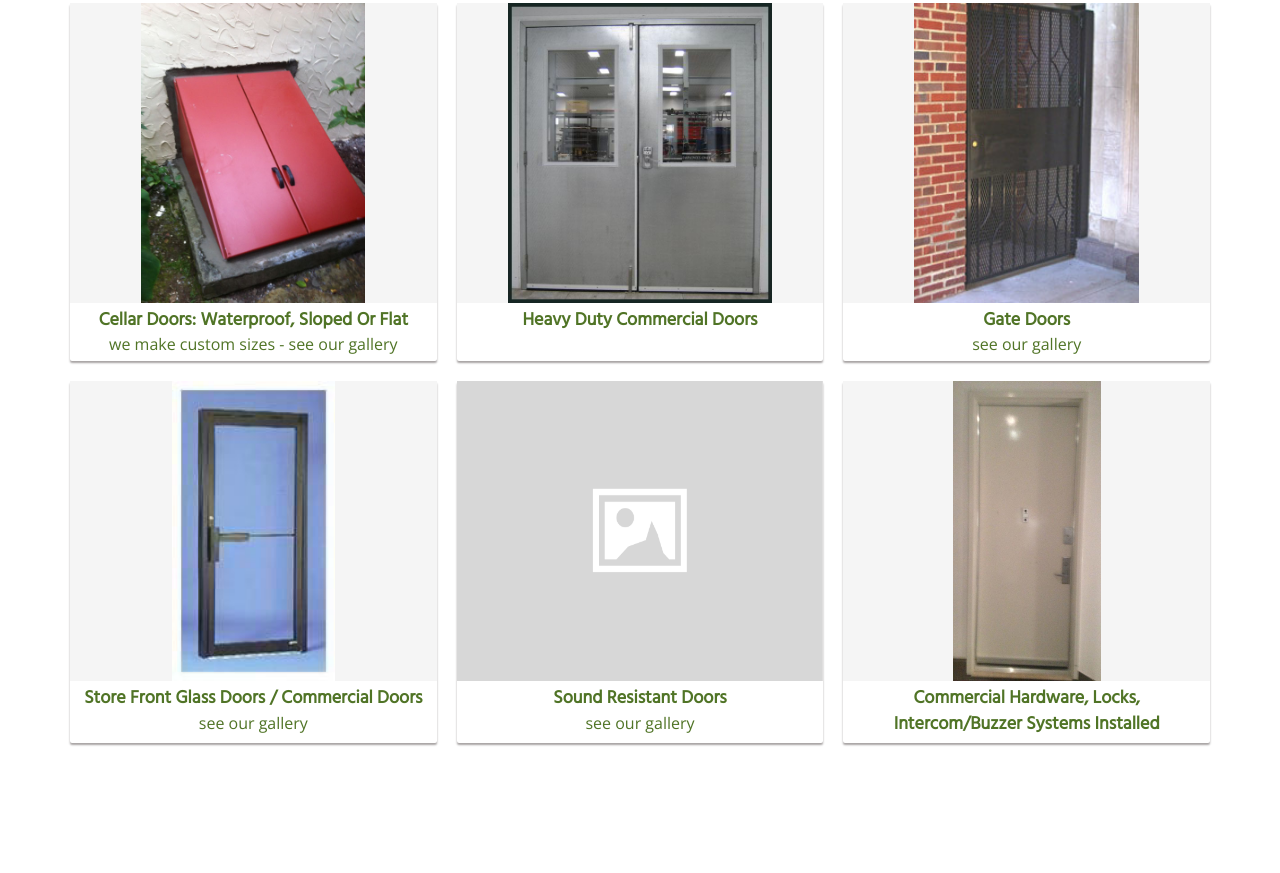
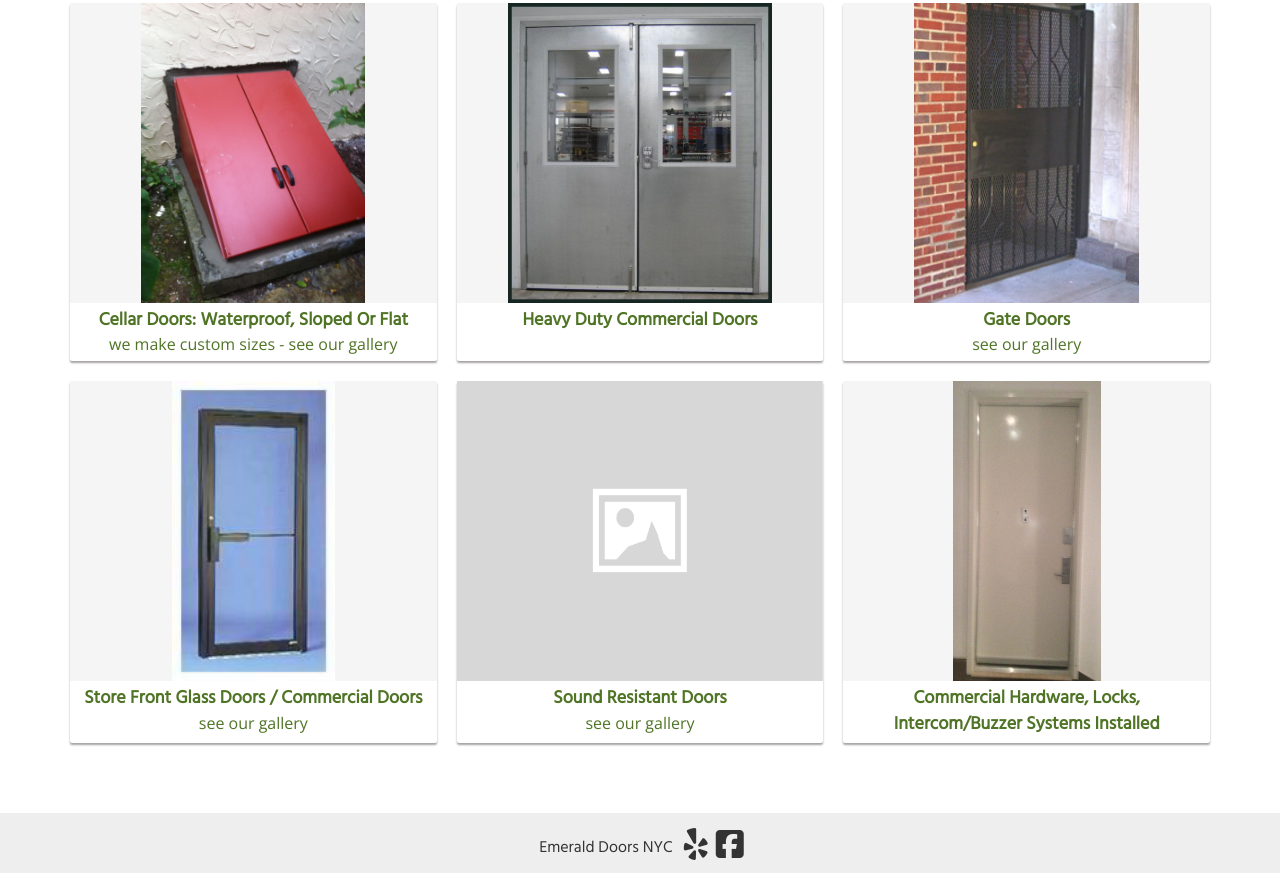
Before and after one commit to minhtritran/emerald-doors, a website: page index.html in a window 1280 px wide. Shown: the part 769-1642 px from the top of the page. Before the commit the page ends 1522 px from the top, so only its background shows below. Drawn offline with nearby package versions, Linux system fonts and the light colour scheme; files that its build step writes are made by us from their sources.

Commit message:
Add footer

```diff
--- /dev/null
+++ b/footer.html
@@ -0,0 +1,9 @@
+<div class="footer">
+	<div>Emerald Doors NYC</div>
+	<a class="yelp-icon-link" href="https://www.yelp.com/biz/emerald-doors-astoria" target="_blank"><i class="fa fa-yelp fa-2x"></i></a>
+	<a class="facebook-icon-link" href="https://www.facebook.com/Emerald-Doors-NYC-132860510133001/" target="_blank"><i class="fa fa-facebook-square fa-2x"></i></a>
+</div>
+<script src="https://cdnjs.cloudflare.com/ajax/libs/jquery/1.12.4/jquery.min.js"></script>
+<script src="https://maxcdn.bootstrapcdn.com/bootstrap/3.3.6/js/bootstrap.min.js" integrity="sha384-0mSbJDEHialfmuBBQP6A4Qrprq5OVfW37PRR3j5ELqxss1yVqOtnepnHVP9aJ7xS" crossorigin="anonymous"></script>
+<script src="https://use.fontawesome.com/da365ce858.js"></script>
+<script src="js/main.js"></script>
--- a/index.html
+++ b/index.html
@@ -96,8 +96,6 @@
 				</a>
 			</div>
 		</div>
-		<script src="https://cdnjs.cloudflare.com/ajax/libs/jquery/1.12.4/jquery.min.js"></script>
-		<script src="https://maxcdn.bootstrapcdn.com/bootstrap/3.3.6/js/bootstrap.min.js" integrity="sha384-0mSbJDEHialfmuBBQP6A4Qrprq5OVfW37PRR3j5ELqxss1yVqOtnepnHVP9aJ7xS" crossorigin="anonymous"></script>
-		<script src="js/main.js"></script>
+		<!--#include file="footer.html" -->
 	</body>
 </html>
--- a/less/lg/body-lg.less
+++ b/less/lg/body-lg.less
@@ -1,6 +1,14 @@
+@footer-height: 60px;
+
+html {
+	height: 100%;
+}
 body {
 	font-family: @body-font-family;
 	font-size: 16px;
+	min-height: 100%;
+	position: relative;
+	padding-bottom: @footer-height + 60px;
 }
 
 h1, h2, h3 {
@@ -170,3 +178,37 @@ a.card:hover {
 	height:4px;
 	background-color: #eee;
 }
+
+.footer {
+	background-color: #eee;
+	position: absolute;
+	bottom: 0;
+	left: 0;
+	right: 0;
+	height: @footer-height;
+	text-align: center;
+	padding: 15px;
+	.yelp-icon-link {
+		color: #333;
+		&:hover {
+			color: #d32323;
+		}
+	}
+	.facebook-icon-link {
+		color: #333;
+		&:hover {
+			color: #3b5998;
+		}
+	}
+	i {
+		padding: 0px 2px;
+	}
+	div {
+		display: inline-block;
+		position: relative;
+		bottom: 4px;
+		padding: 0px 5px;
+		font-family: @header-font-family;
+	}
+
+}
```
Also changed, not shown: cellar.html (+1 -3 lines), commercial.html (+1 -3 lines), contact.html (+1 -3 lines), feedback.html (+1 -3 lines), fire.html (+1 -3 lines), gate.html (+1 -3 lines), locks.html (+1 -3 lines), soundresistant.html (+1 -3 lines), violations.html (+1 -3 lines), windowgates.html (+1 -3 lines), css/style.min.css, images/FB-f-Logo__blue_72.png (added), 1 other file.
